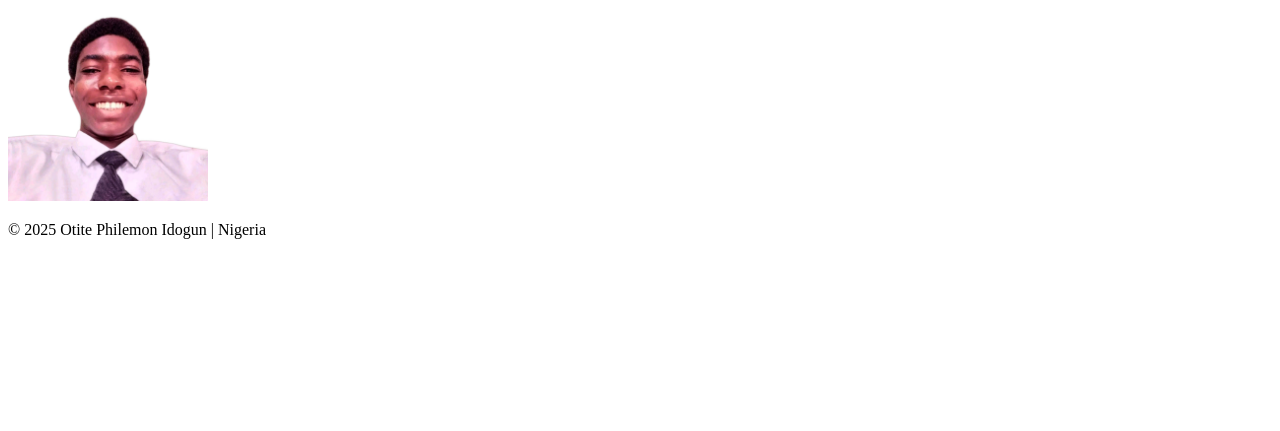
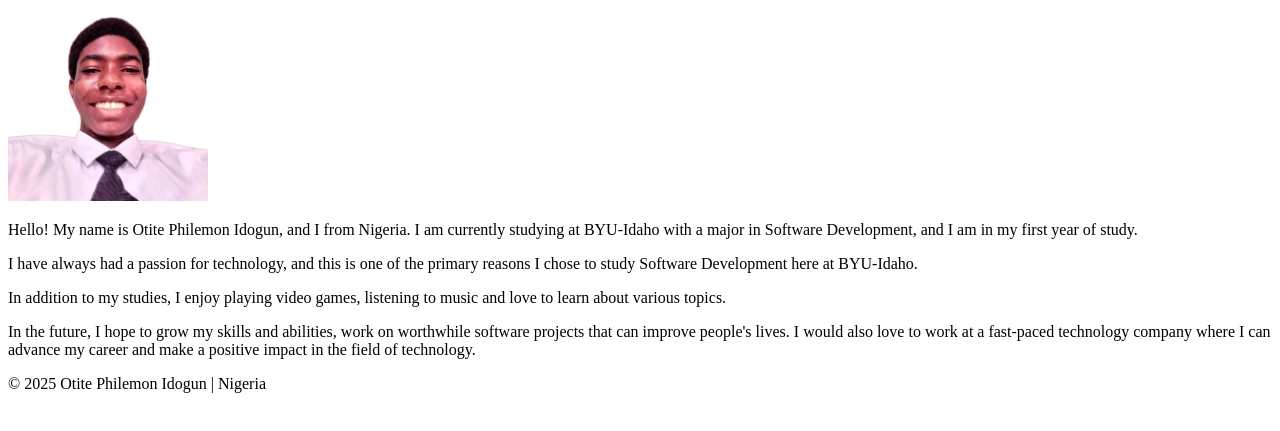
Before and after one commit to OtiteIdogun/wdd130, a plain HTML site: page index.html in a window 1280 px wide. Shown: the part 105-536 px from the top of the page. Drawn offline with Linux system fonts and the light colour scheme.

Commit message:
Update index.html

```diff
--- a/index.html
+++ b/index.html
@@ -14,10 +14,17 @@
     </header>
     <main>
       <h1>Otite Philemon Idogun | WDD 130</h1>
+
       <img src="./images/profile.jpg" alt="Otite Philemon Idogun" width="200" />
-      <p>
 
-      </p>
+      <p>Hello! My name is Otite Philemon Idogun, and I from Nigeria. I am currently studying at BYU-Idaho with a major in Software Development, and I am in my first year of study. </p>
+
+      <p>I have always had a passion for technology, and this is one of the primary reasons I chose to study Software Development here at BYU-Idaho. </p>
+
+      <p>In addition to my studies, I enjoy playing video games, listening to music and love to learn about various topics. </p>
+
+      <p>In the future, I hope to grow my skills and abilities, work on worthwhile software projects that can improve people's lives. I would also love to work at a fast-paced technology company where I can advance my career and make a positive impact in the field of technology.</p>
+
     </main>
     <footer>
       <p> &copy; 2025 Otite Philemon Idogun | Nigeria</p>
```
